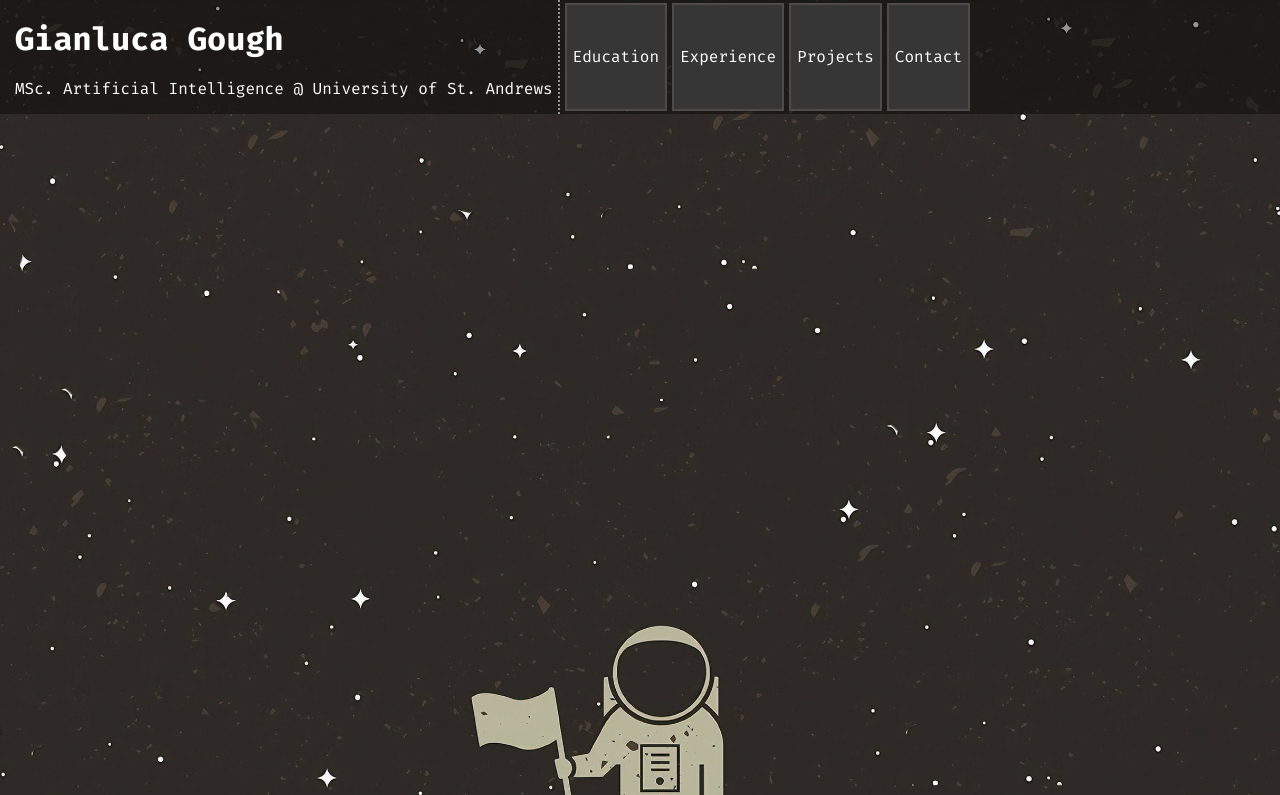
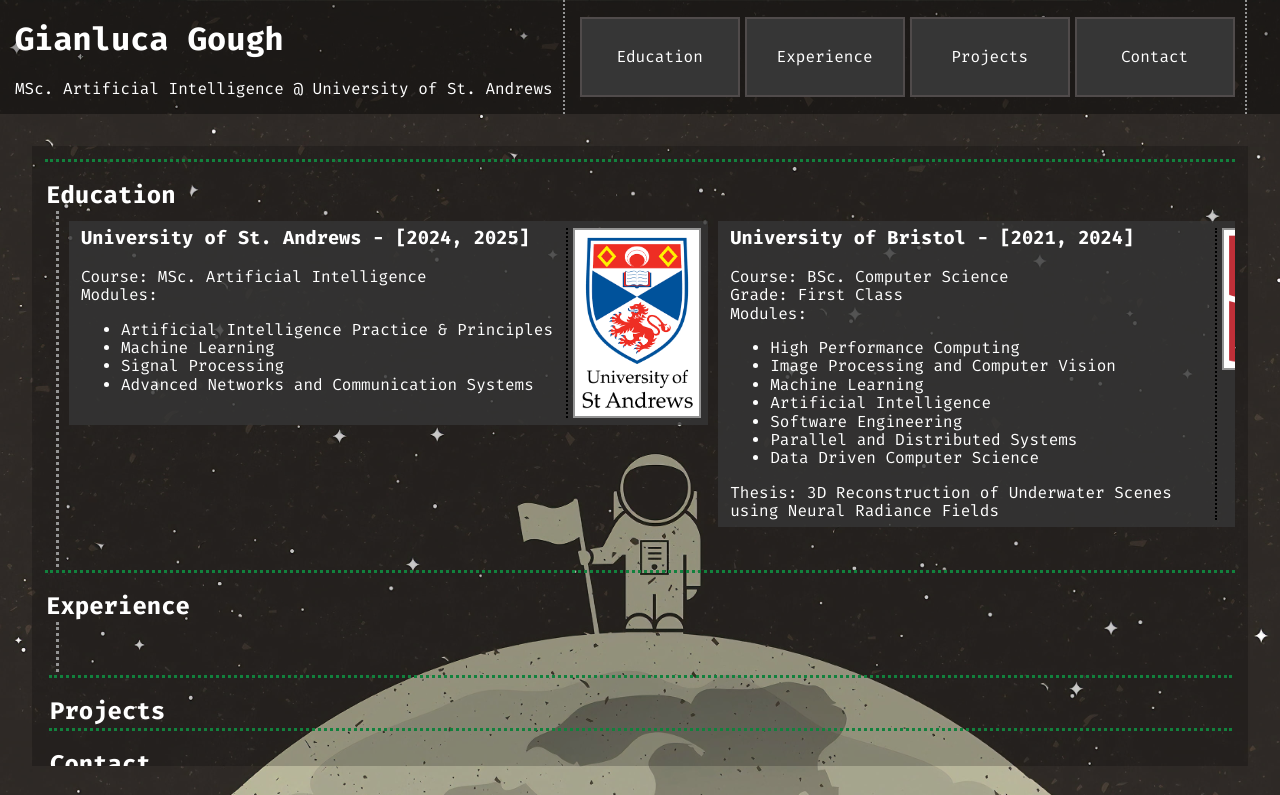
Before and after one commit to Luca-G17/Luca-G17.github.io, a plain HTML site: page index.html in a window 1280 px wide. Shown: the top 795 px of the page. Drawn offline with nearby package versions, Linux system fonts and the light colour scheme.

Commit message:
site update

```diff
--- a/index.html
+++ b/index.html
@@ -49,7 +49,76 @@
             </div>
         </div>
         <div class="content">
+            <div class="inner">
+                <div class="content-card">
+                    <h2>Education</h2>
+                    <div class="content-container">
+                        <div class="entry-card">
+                            <div class="card-element text-content">
+                                <h3>University of St. Andrews - [2024, 2025]</h3>
+                                <div>Course: MSc. Artificial Intelligence</div>
+                                <div>Modules:</div>
+                                <ul>
+                                    <li>Artificial Intelligence Practice & Principles</li>
+                                    <li>Machine Learning</li>
+                                    <li>Signal Processing</li>
+                                    <li>Advanced Networks and Communication Systems</li>
+                                </ul>
+                            </div>
+                            <img class="card-element" src="./resources/images/StAndrewsLogo.png" style="height: 11em;">
+                        </div>
 
+                        <div class="entry-card">
+                            <div class="card-element text-content">
+                                <h3>University of Bristol - [2021, 2024]</h3>
+                                <div>Course: BSc. Computer Science</div>
+                                <div>Grade: First Class</div>
+                                <div>Modules:</div>
+                                <ul>
+                                    <li>High Performance Computing</li>
+                                    <li>Image Processing and Computer Vision</li>
+                                    <li>Machine Learning</li>
+                                    <li>Artificial Intelligence</li>
+                                    <li>Software Engineering</li>
+                                    <li>Parallel and Distributed Systems</li>
+                                    <li>Data Driven Computer Science</li>
+                                </ul>
+                                <div>Thesis: 3D Reconstruction of Underwater Scenes using Neural Radiance Fields</div>
+                            </div>
+                            <img class="card-element" src="./resources/images/BristolLogo.png">
+                        </div>
+                        <div class="entry-card">
+                            <div class="card-element text-content">
+                                <h3>Peter Symonds College - [2019, 2021]</h3>
+                                <div>Modules:</div>
+                                <ul>
+                                    <li>Mathematics - A*</li>
+                                    <li>Further Mathematics - A*</li>
+                                    <li>Computer Science - A*</li>
+                                    <li>Physics - A*</li>
+                                </ul>
+                            </div>
+                            <img class="card-element" src="./resources/images/PeterSymondsLogo.png" style="height: 11em;">
+
+                        </div>
+                    </div>
+                </div>
+
+                <div class="content-card">
+                    <h2>Experience</h2>
+                    <div class="content-container">
+
+                    </div>
+                <div class="content-card">
+                    <h2>Projects</h2>
+                </div>
+
+                <div class="content-card">
+                    <h2>Contact</h2>
+                </div>
+
+
+            </div>
         </div>
         <div class="footer">
             © 2024 My Website | All Rights Reserved
--- a/style.css
+++ b/style.css
@@ -16,13 +16,20 @@ body {
     display: flex;
     flex-direction: column;
     justify-content: space-between;
+    min-height: 100vh;
 }
 
 .content {
     flex: 1;
-    padding: 20px;
     color: white;
-    min-height: 60em;
+}
+
+.content .inner {
+    background-color: rgba(0, 0, 0, 0.2); /* Semi-transparent footer background */
+    padding: 10px;
+    height: 75vh;
+    margin: 2em;
+    overflow-y: scroll;
 }
 
 .header {
@@ -37,20 +44,77 @@ body {
 .header .title-container {
     border-right: 2px dotted rgb(148, 148, 148);
     padding-left: 5px;
-    padding-right: 5px;
+    padding-right: 10px;
 }
 
 .header .button-container {
+    border-right: 2px dotted rgb(148, 148, 148);
+    padding-right: 10px;
+    padding-left: 10px;
     align-items: center;
     display: flex;
+}
+
+.content-card {
+    border-top: 3px dotted rgb(18, 129, 61);
+    padding-left: 1px;
+    margin: 3px;
+}
+
+.content-card h2 {
+    margin-bottom: 1px;
+}
+
+.entry-card {
+    background-color: rgba(54, 54, 54, 0.8); /* Semi-transparent footer background */
+    height: fit-content;
+    width: fit-content;
+    padding: 7px;
+    display: flex;
+    flex-direction: row;
+    margin-right: 10px;
+    max-width: 60em;
+}
+
+.card-element {
+    margin-left: 5px;
+}
+
+.content-card img {
+    border: 2px solid rgb(148, 148, 148);;
+    padding: 5px;
+    height: 8em;
+    background-color: white;
+}
+
+.content-card .text-content {
+    border-right: dotted black 2px;
+    padding-right: 5px;
+    min-width: 30em;
+}
+
+.content-card h3 {
+    margin-top: 0px;
+}
+
+.content-container {
+    display: flex;
+    flex-direction: row;
+    margin-left: 10px;
+    border-left: 3px dotted rgb(148, 148, 148);
+    padding-left: 10px;
+    padding-top: 10px;
+    overflow-x: scroll;
+    padding-bottom: 40px;
+    scroll-margin-left: 15px;
 }
 
 .header button {
     position: relative;
     margin-left:5px;
-    height: 95%;
+    height: 70%;
     border-radius: 0;
-    min-width: 5em;
+    min-width: 10em;
     background-color: rgb(54, 54, 54);
     border: 2px solid #504b4b;
     cursor: pointer;
@@ -58,7 +122,7 @@ body {
 }
 
 .header button:hover {
-    background: #5c5757;
+    background: #555555;
 }
 
 .footer {
```
Also changed, not shown: resources/images/BristolLogo.png (added), resources/images/PeterSymondsLogo.png (added), resources/images/StAndrewsLogo.jpg (added), resources/images/StAndrewsLogo.png (added).
